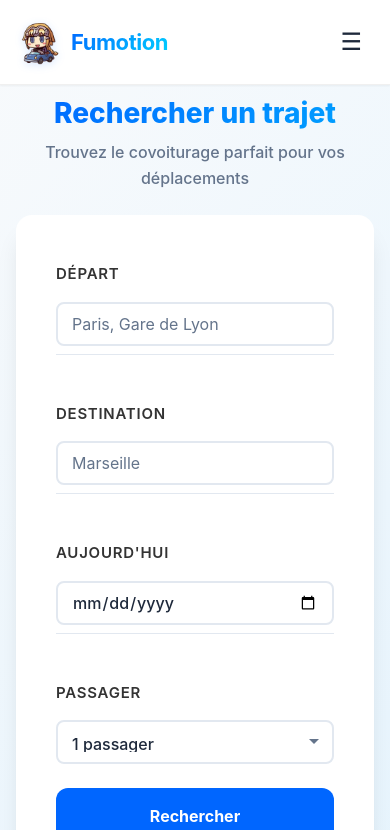
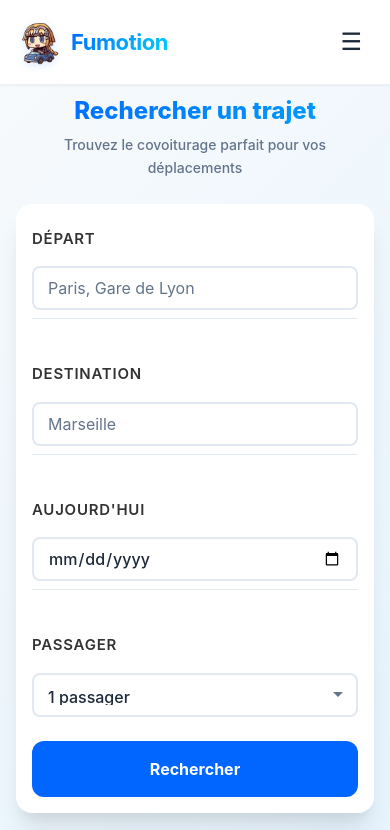
Before and after one commit to clepix21/Fumotion, a React (Create React App) app in the folder app/frontend/: page /search in a window 390 px wide. Shown: the top 830 px of the page. Built offline with nearby package versions, Linux system fonts and the light colour scheme; no server answers.

Commit message:
feat: améliorer le design responsive mobile-first avec des compléments d'accessibilité et de styles pour les éléments de formulaire

```diff
--- a/app/frontend/src/styles/Search.css
+++ b/app/frontend/src/styles/Search.css
@@ -593,76 +593,36 @@
   background-color: #e5e7eb;
 }
 
-/* ===== RESPONSIVE DESIGN ===== */
-@media (max-width: 768px) {
-  .search-page {
-    padding-top: 4rem;
-  }
+/* ===== RESPONSIVE MOBILE-FIRST - Compléments ===== */
 
-  .search-main {
-    padding: 2rem 0;
-  }
+/* Focus et accessibilité améliorés */
+.search-btn:focus-visible,
+.book-btn:focus-visible,
+.contact-btn:focus-visible {
+  outline: 2px solid var(--color-primary, #0066ff);
+  outline-offset: 2px;
+}
 
-  .search-container {
-    padding: 0 1rem;
-  }
+.form-input:focus-visible {
+  outline: none;
+  border-color: var(--color-primary, #0066ff);
+  box-shadow: 0 0 0 3px rgba(0, 102, 255, 0.1);
+}
 
-  .search-header h1 {
-    font-size: 2rem;
-  }
+/* Trip meta responsive */
+.trip-meta {
+  display: flex;
+  gap: 0.5rem;
+  flex-wrap: wrap;
+}
 
-  .search-header p {
-    font-size: 1rem;
-  }
+.meta-item {
+  font-size: 0.8125rem;
+  padding: 0.375rem 0.625rem;
+}
 
-  .search-form {
-    padding: 1.5rem;
-  }
-
-  .form-row {
-    grid-template-columns: 1fr;
-    gap: 1rem;
-  }
-
-  .search-btn {
-    padding: 0.875rem 2rem;
-  }
-
-  .trip-result-card {
-    padding: 1.5rem;
-  }
-
-  .trip-route {
-    flex-direction: column;
-    align-items: flex-start;
-  }
-
-  .route-line {
-    width: 3px;
-    height: 2rem;
-    min-width: 0;
-    margin: 0.5rem 0 0.5rem 1rem;
-  }
-
-  .route-line::after {
-    content: '↓';
-    right: auto;
-    left: 50%;
-    bottom: -10px;
-    top: auto;
-    transform: translateX(-50%);
-  }
-
-  .trip-actions {
-    flex-direction: column;
-    align-items: stretch;
-    gap: 1rem;
-  }
-
-  .book-btn {
-    width: 100%;
-  }
-
+/* Tablet+ (768px+) */
+@media (min-width: 48em) {
   .trip-meta {
     gap: 0.75rem;
   }
@@ -673,12 +633,13 @@
   }
 }
 
-@media (max-width: 480px) {
-  .search-header h1 {
-    font-size: 1.75rem;
+/* Ultra-wide (1536px+) */
+@media (min-width: 96em) {
+  .search-container {
+    max-width: 90rem;
   }
 
-  .price-amount {
-    font-size: 1.75rem;
+  .trip-result-card {
+    padding: 2rem;
   }
 }
```
